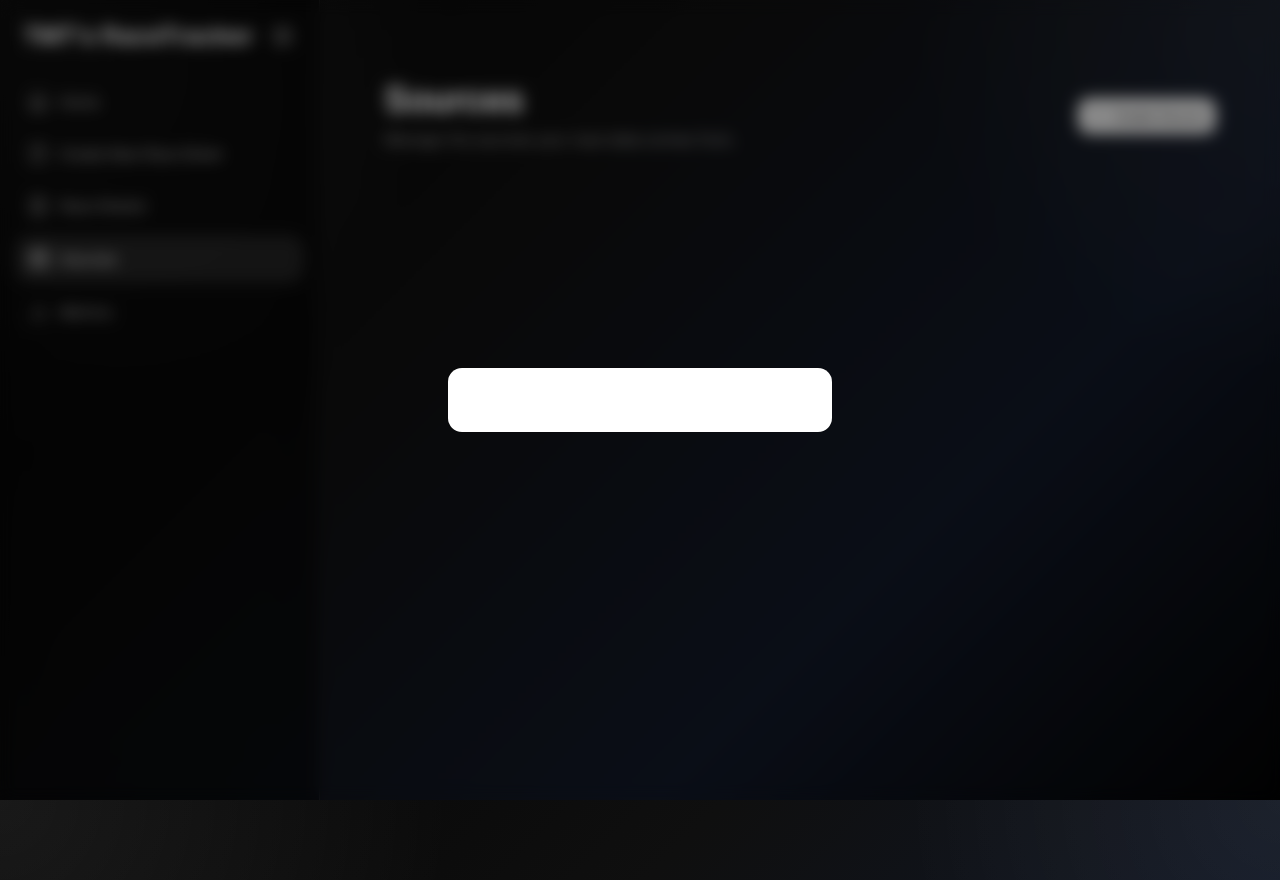
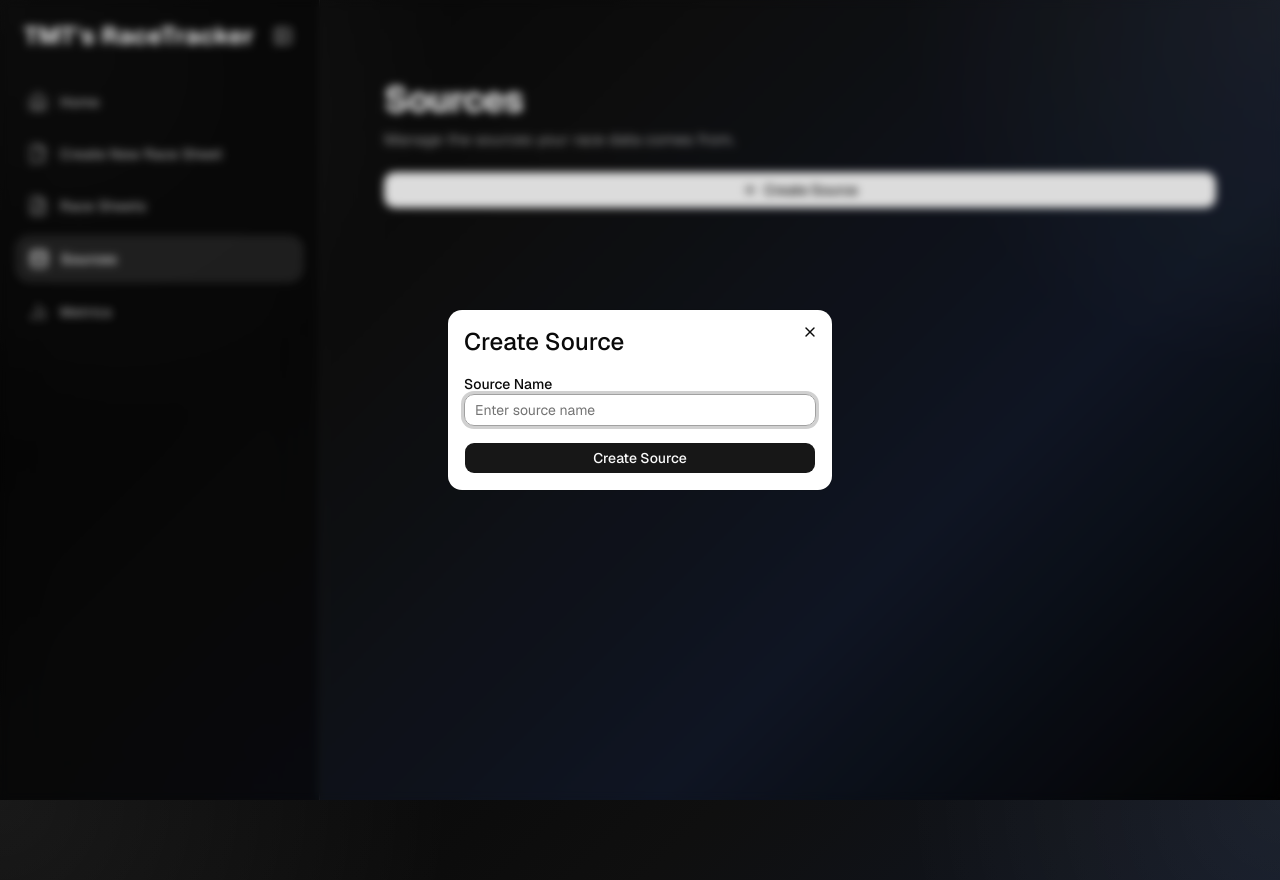
Before and after one commit to ThomasTesta99/RaceTracker, a Next.js app: page /sources in a window 1280 px wide. Both pictures are taken after a click on the button "Create Source". Built offline with nearby package versions, Linux system fonts and the light colour scheme; no server answers; the database is empty.

Commit message:
dialog opening now

```diff
--- a/app/(root)/new-race-sheet/page.tsx
+++ b/app/(root)/new-race-sheet/page.tsx
@@ -2,11 +2,6 @@ import CreateRaceForm from '@/components/CreateRaceForm';
 import React from 'react'
 
 const page = () => {
-    const today = new Date().toLocaleDateString("en-US", {
-        month: "long",
-        day: "numeric",
-        year: "numeric",
-    });
     return (
         <div>
             <div className='flex flex-row items-center gap-4 justify-center'>
--- a/components/CreateSource.tsx
+++ b/components/CreateSource.tsx
@@ -1,33 +1,123 @@
-"use client"
-import React, { useState } from 'react'
-import { Dialog, DialogContent, DialogHeader, DialogTitle, DialogTrigger } from './ui/dialog'
-import { Button } from './ui/button';
-import { Plus } from 'lucide-react';
+"use client";
 
-const CreateSource = () => {
+import React, { useState } from "react";
+import {
+  Dialog,
+  DialogContent,
+  DialogHeader,
+  DialogTitle,
+  DialogTrigger,
+} from "./ui/dialog";
+import { Button } from "./ui/button";
+import { Input } from "./ui/input";
+import { Plus } from "lucide-react";
+
+type CreateSourceProps = {
+  onSourceCreated?: () => void;
+};
+
+const CreateSource = ({ onSourceCreated }: CreateSourceProps) => {
   const [open, setOpen] = useState(false);
+  const [sourceName, setSourceName] = useState("");
+  const [loading, setLoading] = useState(false);
+  const [message, setMessage] = useState("");
+
+  const handleCreateSource = async (e: React.FormEvent<HTMLFormElement>) => {
+    e.preventDefault();
+    setMessage("");
+
+    if (!sourceName.trim()) {
+      setMessage("Source name is required");
+      return;
+    }
+
+    try {
+      setLoading(true);
+
+      const res = await fetch("/api/sources", {
+        method: "POST",
+        headers: {
+          "Content-Type": "application/json",
+        },
+        body: JSON.stringify({
+          sourceName: sourceName.trim(),
+        }),
+      });
+
+      const result = await res.json();
+
+      if (result.success) {
+        setMessage("");
+        setSourceName("");
+        setOpen(false);
+
+        if (onSourceCreated) {
+          onSourceCreated();
+        }
+      } else {
+        setMessage(result.message || "Failed to create source");
+      }
+    } catch (error) {
+      console.error(error);
+      setMessage("Failed to create source");
+    } finally {
+      setLoading(false);
+    }
+  };
+
   return (
     <Dialog
       open={open}
       onOpenChange={(next) => {
         setOpen(next);
+        if (!next) {
+          setMessage("");
+          setSourceName("");
+        }
       }}
     >
       <DialogTrigger asChild>
-                <Button variant="outline" size="lg" className='text-black cursor-pointer w-full' onClick={() => console.log("click")}>
+        <Button
+          variant="outline"
+          size="lg"
+          className="w-full cursor-pointer text-black"
+        >
           <Plus />
           Create Source
         </Button>
       </DialogTrigger>
 
-            <DialogContent className="max-w-md [&>button]:cursor-pointer text-white">
+      <DialogContent className="max-w-md [&>button]:cursor-pointer">
         <DialogHeader>
           <DialogTitle className="text-2xl">Create Source</DialogTitle>
         </DialogHeader>
+
+        <form onSubmit={handleCreateSource} className="space-y-4">
+          <div className="space-y-2">
+            <label htmlFor="sourceName" className="text-sm font-medium">
+              Source Name
+            </label>
+            <Input
+              id="sourceName"
+              placeholder="Enter source name"
+              value={sourceName}
+              onChange={(e) => setSourceName(e.target.value)}
+            />
+          </div>
+
+          {message && <p className="text-sm text-red-500">{message}</p>}
+
+          <Button
+            type="submit"
+            className="w-full cursor-pointer"
+            disabled={loading}
+          >
+            {loading ? "Creating..." : "Create Source"}
+          </Button>
+        </form>
       </DialogContent>
+    </Dialog>
+  );
+};
 
-        </Dialog>
-    )
-}
-
-export default CreateSource
+export default CreateSource;
--- a/components/RaceDayList.tsx
+++ b/components/RaceDayList.tsx
@@ -80,7 +80,7 @@ const RaceDayList = () => {
               <Link
                 key={race.id}
                 href={`/race-sheet/${race.id}`}
-                className="group flex items-center justify-between gap-6 py-5 transition hover:bg-white/[0.02]"
+                className="group flex items-center justify-between gap-6 p-5 transition hover:bg-white/[0.02]"
               >
                 <div className="min-w-0">
                   <h2 className="text-2xl font-semibold tracking-tight text-white transition group-hover:text-white/90">
--- a/components/RaceSources.tsx
+++ b/components/RaceSources.tsx
@@ -57,17 +57,16 @@ const RaceSources = () => {
     return (
         <>
             <section className="min-h-screen px-6 py-10">
-                <div className="flex flex-col gap-4 sm:flex-row sm:items-center sm:justify-between">
+                <div className="flex flex-col mx-auto max-w-5xl">
                     <div>
                         <h1 className="text-4xl font-bold tracking-tight">Sources</h1>
                         <p className="mt-2 text-white/60">
                             Manage the sources your race data comes from.
                         </p>
                     </div>
-
-                    <div>
-                        <CreateSource />
-                    </div>
+                </div>
+                <div className='mt-5'>
+                    <CreateSource />
                 </div>
             </section>
         </>
--- a/components/ui/button.tsx
+++ b/components/ui/button.tsx
@@ -1,8 +1,8 @@
-import * as React from "react"
-import { cva, type VariantProps } from "class-variance-authority"
-import { Slot } from "radix-ui"
+import * as React from "react";
+import { cva, type VariantProps } from "class-variance-authority";
+import { Slot } from "@radix-ui/react-slot";
 
-import { cn } from "@/lib/utils"
+import { cn } from "@/lib/utils";
 
 const buttonVariants = cva(
   "group/button inline-flex shrink-0 items-center justify-center rounded-lg border border-transparent bg-clip-padding text-sm font-medium whitespace-nowrap transition-all outline-none select-none focus-visible:border-ring focus-visible:ring-3 focus-visible:ring-ring/50 active:not-aria-[haspopup]:translate-y-px disabled:pointer-events-none disabled:opacity-50 aria-invalid:border-destructive aria-invalid:ring-3 aria-invalid:ring-destructive/20 dark:aria-invalid:border-destructive/50 dark:aria-invalid:ring-destructive/40 [&_svg]:pointer-events-none [&_svg]:shrink-0 [&_svg:not([class*='size-'])]:size-4",
@@ -23,14 +23,12 @@ const buttonVariants = cva(
       size: {
         default:
           "h-8 gap-1.5 px-2.5 has-data-[icon=inline-end]:pr-2 has-data-[icon=inline-start]:pl-2",
-        xs: "h-6 gap-1 rounded-[min(var(--radius-md),10px)] px-2 text-xs in-data-[slot=button-group]:rounded-lg has-data-[icon=inline-end]:pr-1.5 has-data-[icon=inline-start]:pl-1.5 [&_svg:not([class*='size-'])]:size-3",
-        sm: "h-7 gap-1 rounded-[min(var(--radius-md),12px)] px-2.5 text-[0.8rem] in-data-[slot=button-group]:rounded-lg has-data-[icon=inline-end]:pr-1.5 has-data-[icon=inline-start]:pl-1.5 [&_svg:not([class*='size-'])]:size-3.5",
+        xs: "h-6 gap-1 rounded-[min(var(--radius-md),10px)] px-2 text-xs",
+        sm: "h-7 gap-1 rounded-[min(var(--radius-md),12px)] px-2.5 text-[0.8rem]",
         lg: "h-9 gap-1.5 px-2.5 has-data-[icon=inline-end]:pr-3 has-data-[icon=inline-start]:pl-3",
         icon: "size-8",
-        "icon-xs":
-          "size-6 rounded-[min(var(--radius-md),10px)] in-data-[slot=button-group]:rounded-lg [&_svg:not([class*='size-'])]:size-3",
-        "icon-sm":
-          "size-7 rounded-[min(var(--radius-md),12px)] in-data-[slot=button-group]:rounded-lg",
+        "icon-xs": "size-6 rounded-[min(var(--radius-md),10px)]",
+        "icon-sm": "size-7 rounded-[min(var(--radius-md),12px)]",
         "icon-lg": "size-9",
       },
     },
@@ -39,25 +37,19 @@ const buttonVariants = cva(
       size: "default",
     },
   }
-)
+);
 
 const Button = React.forwardRef<
   HTMLButtonElement,
   React.ComponentProps<"button"> &
     VariantProps<typeof buttonVariants> & {
-      asChild?: boolean
+      asChild?: boolean;
     }
 >(function Button(
-  {
-    className,
-    variant = "default",
-    size = "default",
-    asChild = false,
-    ...props
-  },
+  { className, variant = "default", size = "default", asChild = false, ...props },
   ref
 ) {
-  const Comp = asChild ? Slot.Root : "button"
+  const Comp = asChild ? Slot : "button";
 
   return (
     <Comp
@@ -68,9 +60,9 @@ const Button = React.forwardRef<
       className={cn(buttonVariants({ variant, size, className }))}
       {...props}
     />
-  )
-})
+  );
+});
 
-Button.displayName = "Button"
+Button.displayName = "Button";
 
-export { Button, buttonVariants }
+export { Button, buttonVariants };
--- a/components/ui/dialog.tsx
+++ b/components/ui/dialog.tsx
@@ -1,32 +1,34 @@
-"use client";
+"use client"
 
-import * as React from "react";
-import * as DialogPrimitive from "@radix-ui/react-dialog";
+import * as React from "react"
+import { Dialog as DialogPrimitive } from "radix-ui"
 
-import { cn } from "@/lib/utils";
-import { Button } from "@/components/ui/button";
-import { XIcon } from "lucide-react";
+import { cn } from "@/lib/utils"
+import { Button } from "@/components/ui/button"
+import { XIcon } from "lucide-react"
 
-function Dialog(props: React.ComponentProps<typeof DialogPrimitive.Root>) {
-  return <DialogPrimitive.Root data-slot="dialog" {...props} />;
+function Dialog({
+  ...props
+}: React.ComponentProps<typeof DialogPrimitive.Root>) {
+  return <DialogPrimitive.Root data-slot="dialog" {...props} />
 }
 
-function DialogTrigger(
-  props: React.ComponentProps<typeof DialogPrimitive.Trigger>
-) {
-  return <DialogPrimitive.Trigger data-slot="dialog-trigger" {...props} />;
+function DialogTrigger({
+  ...props
+}: React.ComponentProps<typeof DialogPrimitive.Trigger>) {
+  return <DialogPrimitive.Trigger data-slot="dialog-trigger" {...props} />
 }
 
-function DialogPortal(
-  props: React.ComponentProps<typeof DialogPrimitive.Portal>
-) {
-  return <DialogPrimitive.Portal data-slot="dialog-portal" {...props} />;
+function DialogPortal({
+  ...props
+}: React.ComponentProps<typeof DialogPrimitive.Portal>) {
+  return <DialogPrimitive.Portal data-slot="dialog-portal" {...props} />
 }
 
-function DialogClose(
-  props: React.ComponentProps<typeof DialogPrimitive.Close>
-) {
-  return <DialogPrimitive.Close data-slot="dialog-close" {...props} />;
+function DialogClose({
+  ...props
+}: React.ComponentProps<typeof DialogPrimitive.Close>) {
+  return <DialogPrimitive.Close data-slot="dialog-close" {...props} />
 }
 
 function DialogOverlay({
@@ -37,12 +39,12 @@ function DialogOverlay({
     <DialogPrimitive.Overlay
       data-slot="dialog-overlay"
       className={cn(
-        "fixed inset-0 z-50 bg-black/40 backdrop-blur-sm data-[state=open]:animate-in data-[state=open]:fade-in-0 data-[state=closed]:animate-out data-[state=closed]:fade-out-0",
+        "fixed inset-0 isolate z-50 bg-black/10 duration-100 supports-backdrop-filter:backdrop-blur-xs data-open:animate-in data-open:fade-in-0 data-closed:animate-out data-closed:fade-out-0",
         className
       )}
       {...props}
     />
-  );
+  )
 }
 
 function DialogContent({
@@ -51,7 +53,7 @@ function DialogContent({
   showCloseButton = true,
   ...props
 }: React.ComponentProps<typeof DialogPrimitive.Content> & {
-  showCloseButton?: boolean;
+  showCloseButton?: boolean
 }) {
   return (
     <DialogPortal>
@@ -59,7 +61,7 @@ function DialogContent({
       <DialogPrimitive.Content
         data-slot="dialog-content"
         className={cn(
-          "fixed left-1/2 top-1/2 z-50 grid w-full max-w-[calc(100%-2rem)] -translate-x-1/2 -translate-y-1/2 gap-4 rounded-xl bg-popover p-4 text-sm text-popover-foreground ring-1 ring-foreground/10 outline-none sm:max-w-sm data-[state=open]:animate-in data-[state=open]:fade-in-0 data-[state=open]:zoom-in-95 data-[state=closed]:animate-out data-[state=closed]:fade-out-0 data-[state=closed]:zoom-out-95",
+          "fixed top-1/2 left-1/2 z-50 grid w-full max-w-[calc(100%-2rem)] -translate-x-1/2 -translate-y-1/2 gap-4 rounded-xl bg-popover p-4 text-sm text-popover-foreground ring-1 ring-foreground/10 duration-100 outline-none sm:max-w-sm data-open:animate-in data-open:fade-in-0 data-open:zoom-in-95 data-closed:animate-out data-closed:fade-out-0 data-closed:zoom-out-95",
           className
         )}
         {...props}
@@ -69,30 +71,28 @@ function DialogContent({
           <DialogPrimitive.Close data-slot="dialog-close" asChild>
             <Button
               variant="ghost"
-              className="absolute right-2 top-2"
+              className="absolute top-2 right-2"
               size="icon-sm"
             >
-              <XIcon />
+              <XIcon
+              />
               <span className="sr-only">Close</span>
             </Button>
           </DialogPrimitive.Close>
         )}
       </DialogPrimitive.Content>
     </DialogPortal>
-  );
+  )
 }
 
-function DialogHeader({
-  className,
-  ...props
-}: React.ComponentProps<"div">) {
+function DialogHeader({ className, ...props }: React.ComponentProps<"div">) {
   return (
     <div
       data-slot="dialog-header"
       className={cn("flex flex-col gap-2", className)}
       {...props}
     />
-  );
+  )
 }
 
 function DialogFooter({
@@ -101,7 +101,7 @@ function DialogFooter({
   children,
   ...props
 }: React.ComponentProps<"div"> & {
-  showCloseButton?: boolean;
+  showCloseButton?: boolean
 }) {
   return (
     <div
@@ -119,7 +119,7 @@ function DialogFooter({
         </DialogPrimitive.Close>
       )}
     </div>
-  );
+  )
 }
 
 function DialogTitle({
@@ -129,10 +129,13 @@ function DialogTitle({
   return (
     <DialogPrimitive.Title
       data-slot="dialog-title"
-      className={cn("font-heading text-base leading-none font-medium", className)}
+      className={cn(
+        "font-heading text-base leading-none font-medium",
+        className
+      )}
       {...props}
     />
-  );
+  )
 }
 
 function DialogDescription({
@@ -143,12 +146,12 @@ function DialogDescription({
     <DialogPrimitive.Description
       data-slot="dialog-description"
       className={cn(
-        "text-sm text-muted-foreground [&_a]:underline [&_a]:underline-offset-4 [&_a:hover]:text-foreground",
+        "text-sm text-muted-foreground *:[a]:underline *:[a]:underline-offset-3 *:[a]:hover:text-foreground",
         className
       )}
       {...props}
     />
-  );
+  )
 }
 
 export {
@@ -162,4 +165,4 @@ export {
   DialogPortal,
   DialogTitle,
   DialogTrigger,
-};
+}
--- /dev/null
+++ b/components/ui/input.tsx
@@ -0,0 +1,19 @@
+import * as React from "react"
+
+import { cn } from "@/lib/utils"
+
+function Input({ className, type, ...props }: React.ComponentProps<"input">) {
+  return (
+    <input
+      type={type}
+      data-slot="input"
+      className={cn(
+        "h-8 w-full min-w-0 rounded-lg border border-input bg-transparent px-2.5 py-1 text-base transition-colors outline-none file:inline-flex file:h-6 file:border-0 file:bg-transparent file:text-sm file:font-medium file:text-foreground placeholder:text-muted-foreground focus-visible:border-ring focus-visible:ring-3 focus-visible:ring-ring/50 disabled:pointer-events-none disabled:cursor-not-allowed disabled:bg-input/50 disabled:opacity-50 aria-invalid:border-destructive aria-invalid:ring-3 aria-invalid:ring-destructive/20 md:text-sm dark:bg-input/30 dark:disabled:bg-input/80 dark:aria-invalid:border-destructive/50 dark:aria-invalid:ring-destructive/40",
+        className
+      )}
+      {...props}
+    />
+  )
+}
+
+export { Input }
--- a/package.json
+++ b/package.json
@@ -14,6 +14,7 @@
   "dependencies": {
     "@neondatabase/serverless": "^1.0.2",
     "@radix-ui/react-dialog": "^1.1.15",
+    "@radix-ui/react-slot": "^1.2.4",
     "class-variance-authority": "^0.7.1",
     "clsx": "^2.1.1",
     "date-fns": "^4.1.0",
```
Also changed, not shown: 1 other file (tests, documents, lock files or other folders). Lines whose indentation alone changed are shown as unchanged.
